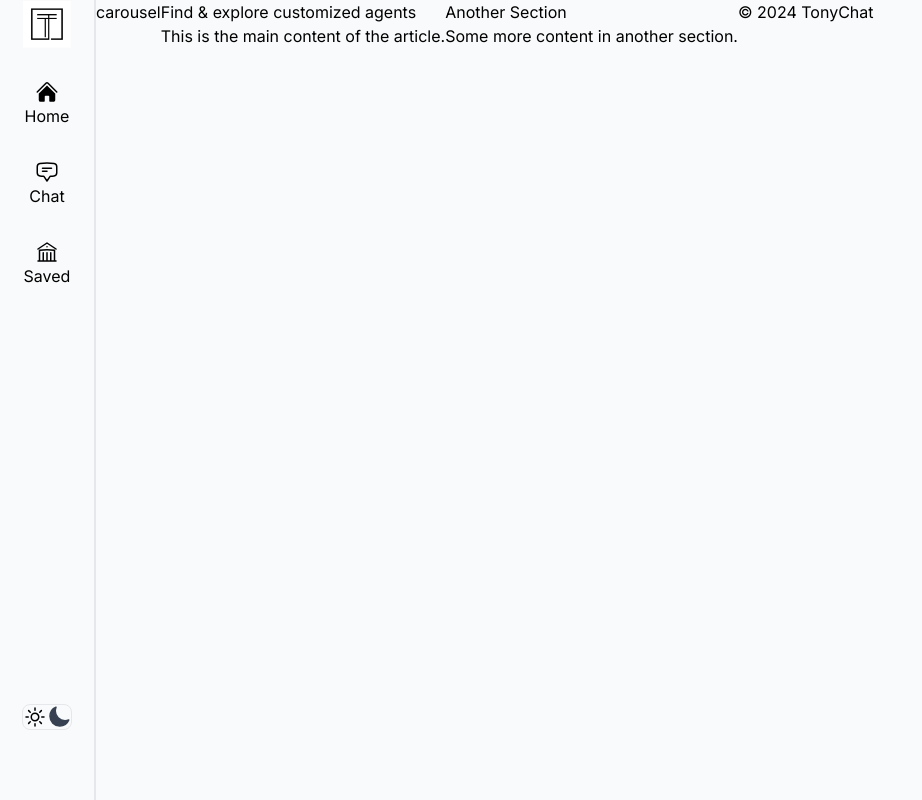
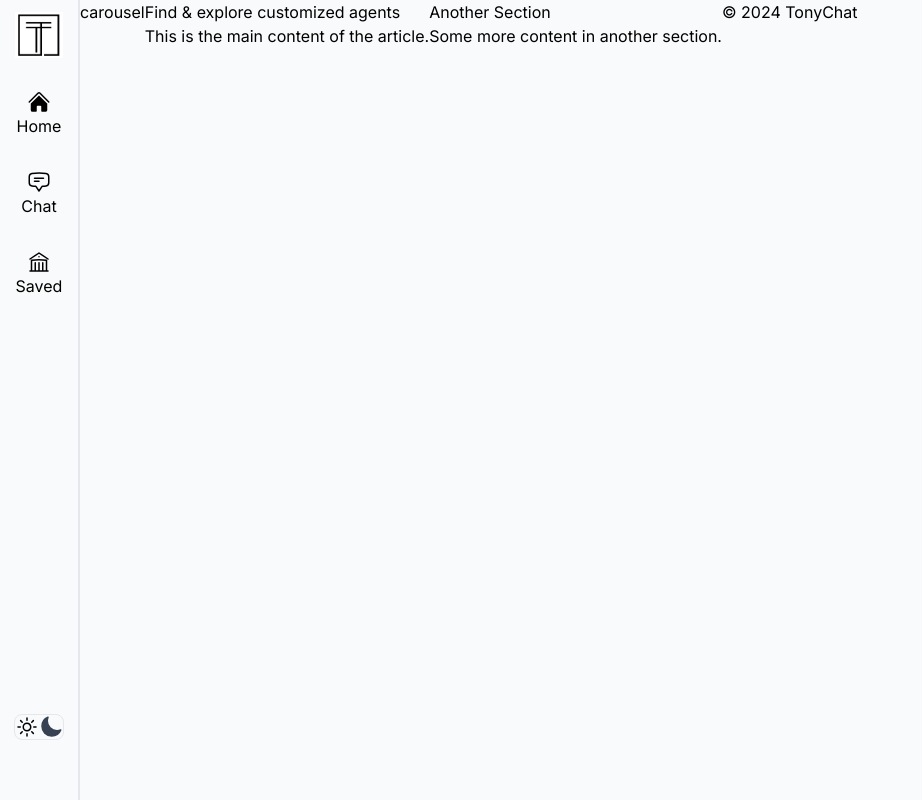
Before and after one commit to Stan370/TonyChat, a Next.js app: page / in a window 1280 px wide. Shown: the whole page, without its empty margins (0-922 px from the left). Built offline with nearby package versions, Linux system fonts and the light colour scheme.

Commit message:
carousel

```diff
--- a/app/components/Siderbar.tsx
+++ b/app/components/Siderbar.tsx
@@ -4,7 +4,7 @@ import DarkSwitch from './DarkSwitch';
 
 const Siderbar = () => {
     return (
-        <div className="flex flex-col h-screen space-y-8 w-24 dark:text-red-50 hidden:md border-r-2 border-collapse bg-gray-150 items-center ">
+        <div className="flex flex-col h-screen space-y-8 w-20 dark:text-red-50 hidden:md border-r-2 border-collapse bg-gray-150 items-center p-3">
             <Image src="/T_icon.png" alt="a" width="48" height="48"/>
             <a href="#" className="group hover:text-blue-500  text-center">
             <div className="items-center justify-center hover:text-blue-500 transition-transform duration-200 ease-in-out group-hover:scale-75">
```
Also changed, not shown: config/server.ts (line endings or trailing spaces), public/T_icon.png, 1 other file (tests, documents, lock files or other folders).
